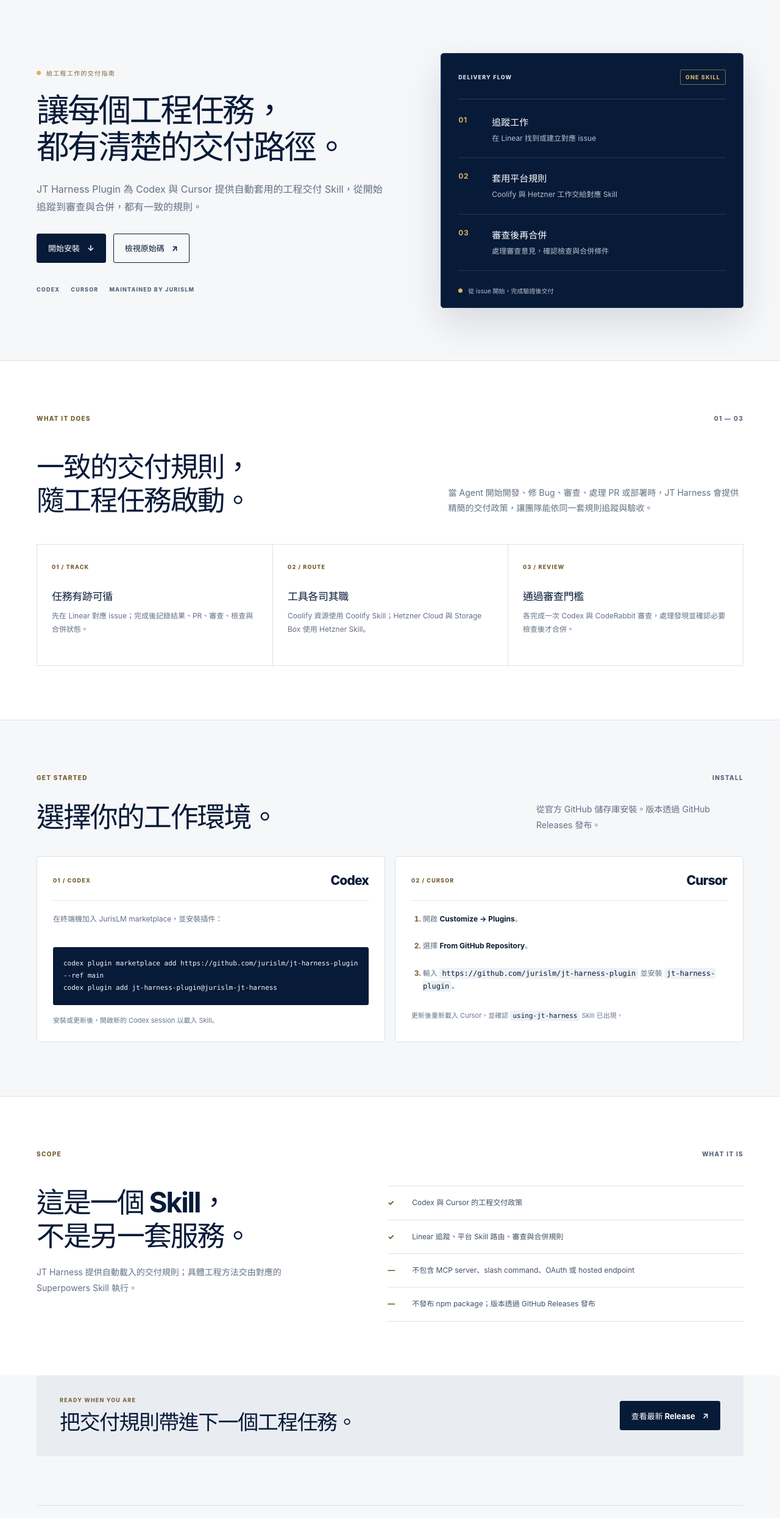
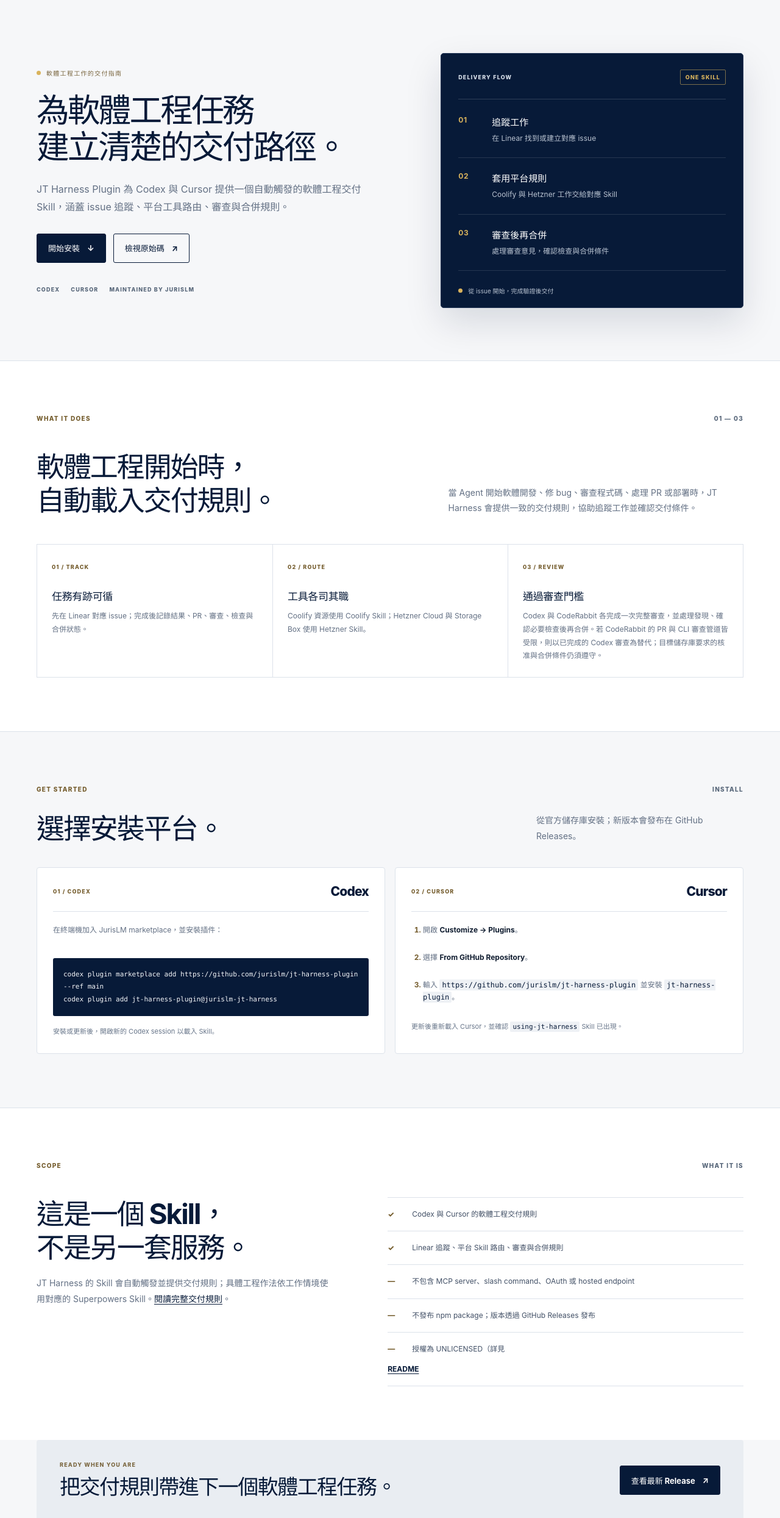
Before and after one commit to jurislm/jt-harness-plugin, a website: page site/index.html in a window 1280 px wide. Shown: the part 71-2560 px from the top of the page at 61% size. Drawn offline with Linux system fonts and the light colour scheme.

Commit message:
docs(site): refine official website copy (#27)
* docs(site): refine official website copy

* docs(site): preserve required merge gates in fallback

```diff
--- a/site/index.html
+++ b/site/index.html
@@ -3,9 +3,9 @@
   <head>
     <meta charset="utf-8">
     <meta name="viewport" content="width=device-width, initial-scale=1">
-    <meta name="description" content="JT Harness Plugin 為 Codex 與 Cursor 提供自動套用的工程交付規則。">
+    <meta name="description" content="JT Harness Plugin 為 Codex 與 Cursor 提供自動觸發的軟體工程交付 Skill。">
     <meta property="og:title" content="JT Harness Plugin — JurisLM">
-    <meta property="og:description" content="讓每個工程任務都有清楚的交付路徑。">
+    <meta property="og:description" content="為軟體工程任務建立清楚的交付路徑。">
     <meta property="og:type" content="website">
     <meta property="og:url" content="https://jurislm.github.io/jt-harness-plugin/">
     <title>JT Harness Plugin — JurisLM</title>
@@ -33,9 +33,9 @@
     <main id="main">
       <section class="hero">
         <div class="hero-copy">
-          <p class="eyebrow"><span class="eyebrow-mark"></span> 給工程工作的交付指南</p>
-          <h1>讓每個工程任務，<br>都有清楚的交付路徑。</h1>
-          <p class="hero-lead">JT Harness Plugin 為 Codex 與 Cursor 提供自動套用的工程交付 Skill，從開始追蹤到審查與合併，都有一致的規則。</p>
+          <p class="eyebrow"><span class="eyebrow-mark"></span> 軟體工程工作的交付指南</p>
+          <h1>為軟體工程任務<br>建立清楚的交付路徑。</h1>
+          <p class="hero-lead">JT Harness Plugin 為 Codex 與 Cursor 提供一個自動觸發的軟體工程交付 Skill，涵蓋 issue 追蹤、平台工具路由、審查與合併規則。</p>
           <div class="hero-actions">
             <a class="button button-primary" href="#install">開始安裝 <span aria-hidden="true">↓</span></a>
             <a class="button button-secondary" href="https://github.com/jurislm/jt-harness-plugin">檢視原始碼 <span aria-hidden="true">↗</span></a>
@@ -73,8 +73,8 @@
         <div class="section-kicker">WHAT IT DOES <span>01 — 03</span></div>
         <div class="section-content">
           <div class="section-heading">
-            <h2>一致的交付規則，<br>隨工程任務啟動。</h2>
-            <p>當 Agent 開始開發、修 Bug、審查、處理 PR 或部署時，JT Harness 會提供精簡的交付政策，讓團隊能依同一套規則追蹤與驗收。</p>
+            <h2>軟體工程開始時，<br>自動載入交付規則。</h2>
+            <p>當 Agent 開始軟體開發、修 bug、審查程式碼、處理 PR 或部署時，JT Harness 會提供一致的交付規則，協助追蹤工作並確認交付條件。</p>
           </div>
           <div class="feature-grid">
             <article class="feature-card">
@@ -90,7 +90,7 @@
             <article class="feature-card">
               <span class="feature-index">03 / REVIEW</span>
               <h3>通過審查門檻</h3>
-              <p>各完成一次 Codex 與 CodeRabbit 審查，處理發現並確認必要檢查後才合併。</p>
+              <p>Codex 與 CodeRabbit 各完成一次完整審查，並處理發現、確認必要檢查後再合併。若 CodeRabbit 的 PR 與 CLI 審查管道皆受限，則以已完成的 Codex 審查為替代；目標儲存庫要求的核准與合併條件仍須遵守。</p>
             </article>
           </div>
         </div>
@@ -99,8 +99,8 @@
       <section class="install-section" id="install">
         <div class="section-kicker">GET STARTED <span>INSTALL</span></div>
         <div class="install-heading">
-          <h2>選擇你的工作環境。</h2>
-          <p>從官方 GitHub 儲存庫安裝。版本透過 GitHub Releases 發布。</p>
+          <h2>選擇安裝平台。</h2>
+          <p>從官方儲存庫安裝；新版本會發布在 GitHub Releases。</p>
         </div>
         <div class="install-grid">
           <article class="install-card">
@@ -133,13 +133,14 @@ codex plugin add jt-harness-plugin@jurislm-jt-harness</code></pre>
         <div class="scope-content">
           <div>
             <h2>這是一個 Skill，<br>不是另一套服務。</h2>
-            <p>JT Harness 提供自動載入的交付規則；具體工程方法交由對應的 Superpowers Skill 執行。</p>
+            <p>JT Harness 的 Skill 會自動觸發並提供交付規則；具體工程作法依工作情境使用對應的 Superpowers Skill。<a class="inline-link" href="https://github.com/jurislm/jt-harness-plugin/blob/main/skills/using-jt-harness/SKILL.md">閱讀完整交付規則</a>。</p>
           </div>
           <ul class="scope-list">
-            <li><span>✓</span> Codex 與 Cursor 的工程交付政策</li>
+            <li><span>✓</span> Codex 與 Cursor 的軟體工程交付規則</li>
             <li><span>✓</span> Linear 追蹤、平台 Skill 路由、審查與合併規則</li>
             <li><span>—</span> 不包含 MCP server、slash command、OAuth 或 hosted endpoint</li>
             <li><span>—</span> 不發布 npm package；版本透過 GitHub Releases 發布</li>
+            <li><span>—</span> 授權為 UNLICENSED（詳見 <a class="inline-link" href="https://github.com/jurislm/jt-harness-plugin/blob/main/README.md#license">README</a>）</li>
           </ul>
         </div>
       </section>
@@ -147,7 +148,7 @@ codex plugin add jt-harness-plugin@jurislm-jt-harness</code></pre>
       <section class="release-banner">
         <div>
           <p class="eyebrow">READY WHEN YOU ARE</p>
-          <h2>把交付規則帶進下一個工程任務。</h2>
+          <h2>把交付規則帶進下一個軟體工程任務。</h2>
         </div>
         <a class="button button-primary" href="https://github.com/jurislm/jt-harness-plugin/releases/latest">查看最新 Release <span aria-hidden="true">↗</span></a>
       </section>
--- a/site/styles.css
+++ b/site/styles.css
@@ -31,6 +31,13 @@ body {
 a {
   color: inherit;
   text-decoration: none;
+}
+
+.inline-link {
+  color: var(--navy);
+  font-weight: 650;
+  text-decoration: underline;
+  text-underline-offset: 3px;
 }
 
 a:focus-visible {
```
Also changed, not shown: site/en/index.html (+14 -13 lines).
